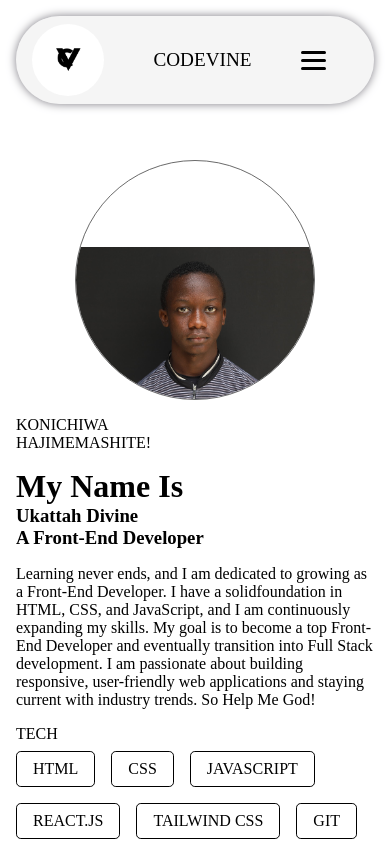
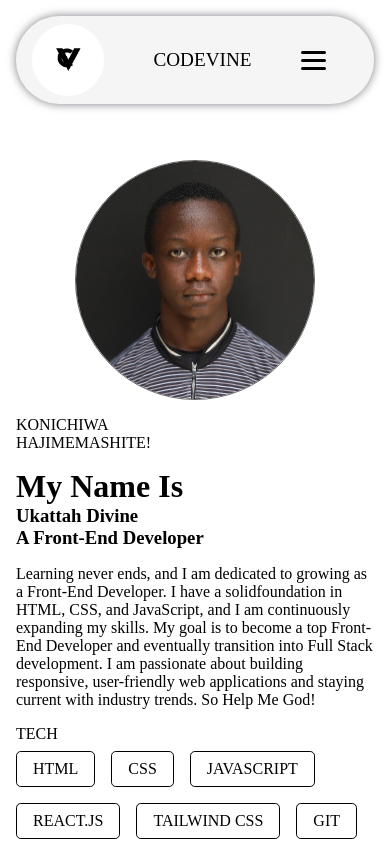
Before and after one commit to Ukattah-Divine603/ukattahdivine, a React (Vite) app: page / in a window 390 px wide. Shown: the top 844 px of the page. Built offline with nearby package versions, Linux system fonts and the light colour scheme; a web font is replaced by a local one.

Commit message:
Mobile-Profile

```diff
--- a/src/index.css
+++ b/src/index.css
@@ -752,10 +752,11 @@ footer {
     align-items: center;
     justify-content: top;
 img{
-object-fit: fill;
-object-position: top;
+object-fit: cover;
+aspect-ratio: 4/4;
+object-position: center;
 width: 100%;
-margin-top: 6rem;
+
 }
 }
 
```
